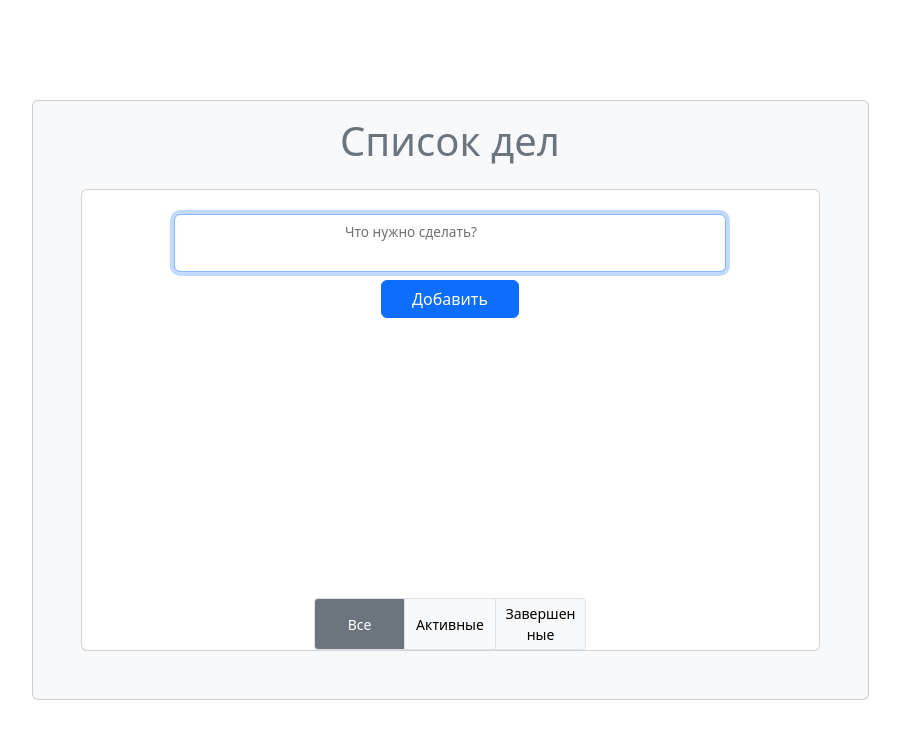
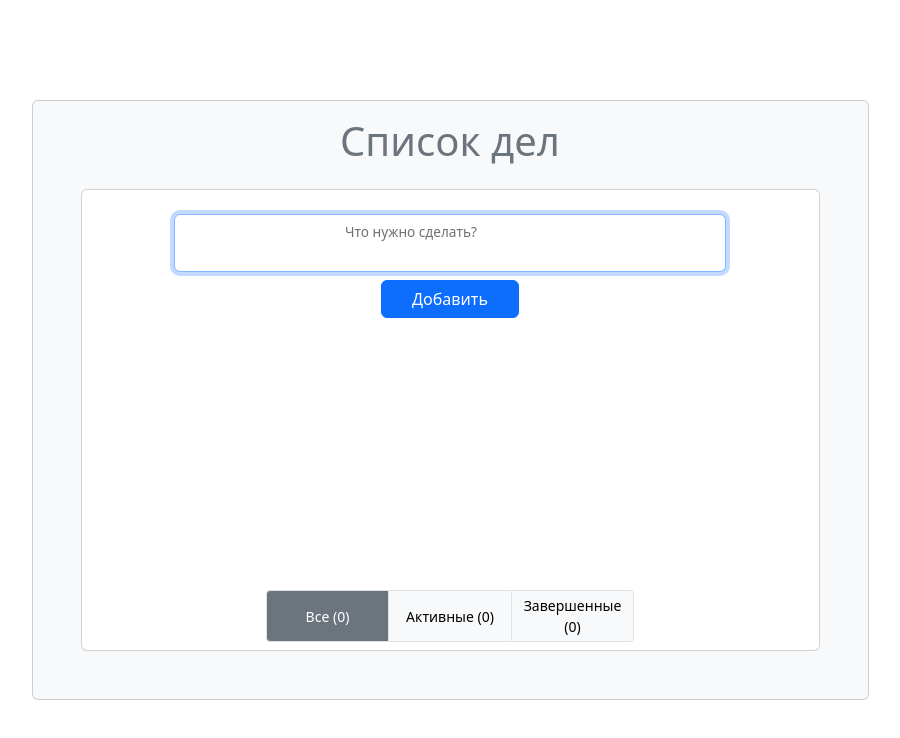
Before and after one commit to artch3r/todo-list, a React (Create React App) app in the folder frontend/: page / in a window 1280 px wide. Shown: the top 738 px of the page, without its empty margins (190-1090 px from the left). Built offline with nearby package versions, Linux system fonts and the light colour scheme.

Commit message:
add FooterButton component, add todos count, delete console.log from modalSlice

```diff
--- a/frontend/src/components/Todos/components/TodosFooter.jsx
+++ b/frontend/src/components/Todos/components/TodosFooter.jsx
@@ -1,7 +1,7 @@
 import { ButtonGroup, Button } from 'react-bootstrap';
 import { useDispatch, useSelector } from 'react-redux';
 import { useTranslation } from 'react-i18next';
-import { setDisplayedTodos, selectDisplayedTodos } from '../../../slices/todosSlice';
+import { setDisplayedTodos, selectDisplayedTodos, selectTodos } from '../../../slices/todosSlice';
 
 const switchDisplayedTodos = (nextType, dispatch) => () => dispatch(setDisplayedTodos(nextType));
 
@@ -19,21 +19,27 @@ const chooseButtonVariant = (buttonType, displayedTodosType) => {
   return variantMap[buttonType];
 };
 
-const createButton = (type, displayedTodosType, dispatch, t) => (
-  <Button className="w-25 border" key={type} variant={chooseButtonVariant(type, displayedTodosType)} onClick={switchDisplayedTodos(type, dispatch)}>
-    {t(`todos.footer.${type}`)}
-  </Button>
-);
-
-const TodosFooter = () => {
+const FooterButton = ({ type }) => {
   const { t } = useTranslation();
   const dispatch = useDispatch();
   const displayedTodosType = useSelector(selectDisplayedTodos);
+  const todos = useSelector(selectTodos);
+  const curretTypeTodosCount = type === 'all' ? todos.length : todos.filter((todo) => todo.status === type).length;
+
+  return (
+    <Button className="w-25 border" key={type} variant={chooseButtonVariant(type, displayedTodosType)} onClick={switchDisplayedTodos(type, dispatch)}>
+      {t(`todos.footer.${type}`)}
+      {` (${curretTypeTodosCount})`}
+    </Button>
+  );
+};
+
+const TodosFooter = () => {
   const buttonTypes = ['all', 'active', 'completed'];
 
   return (
-    <ButtonGroup className="w-50  px-5 mx-auto" size="sm">
-      {buttonTypes.map((type) => createButton(type, displayedTodosType, dispatch, t))}
+    <ButtonGroup className="w-50 mb-2 mx-auto" size="sm">
+      {buttonTypes.map((type) => <FooterButton key={type} type={type} />)}
     </ButtonGroup>
   );
 };
--- a/frontend/src/slices/modalSlice.js
+++ b/frontend/src/slices/modalSlice.js
@@ -20,7 +20,6 @@ const modalSlice = createSlice({
     },
     closeModal: (state) => {
       state.isOpened = false;
-      console.log('close');
     },
   },
 });
--- a/frontend/src/slices/todosSlice.js
+++ b/frontend/src/slices/todosSlice.js
@@ -23,7 +23,7 @@ const selectTodosInfo = (state) => state.todosInfo;
 
 const todosSelectors = todosAdapter.getSelectors(selectTodosInfo);
 
-const selectTodos = todosSelectors.selectAll;
+export const selectTodos = todosSelectors.selectAll;
 
 export const selectDisplayedTodos = createSelector(
   selectTodosInfo,
```
